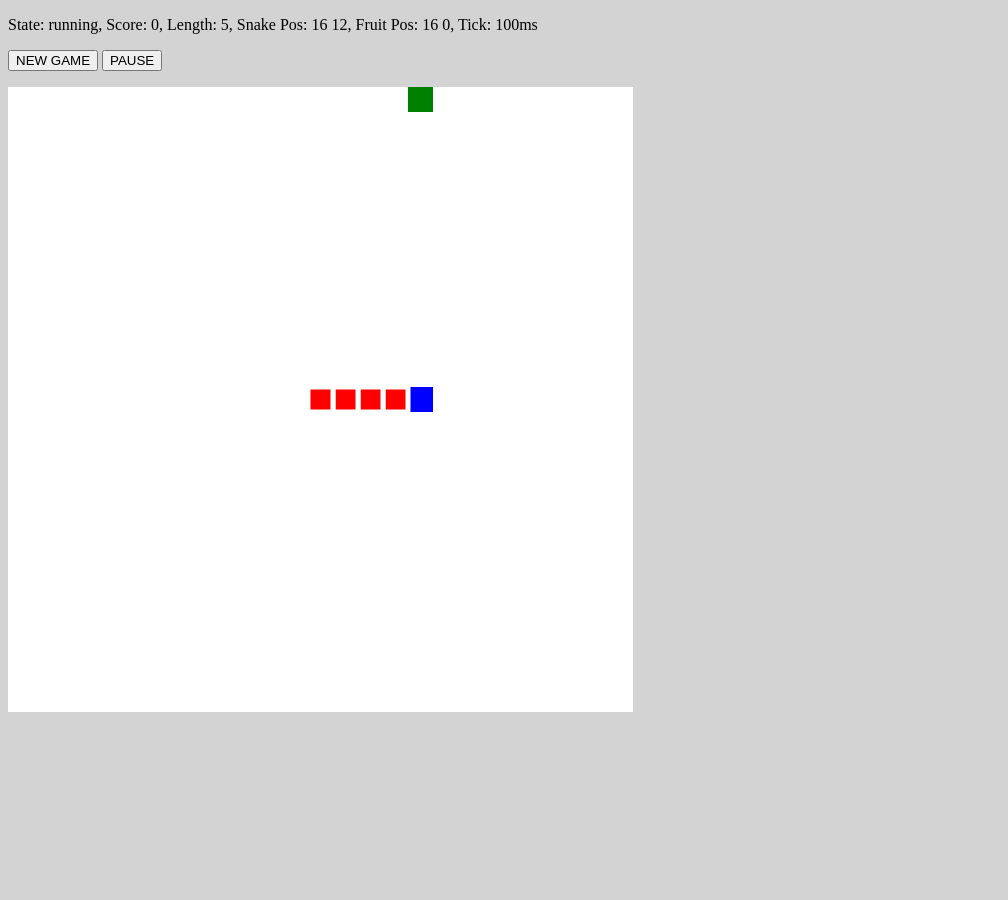
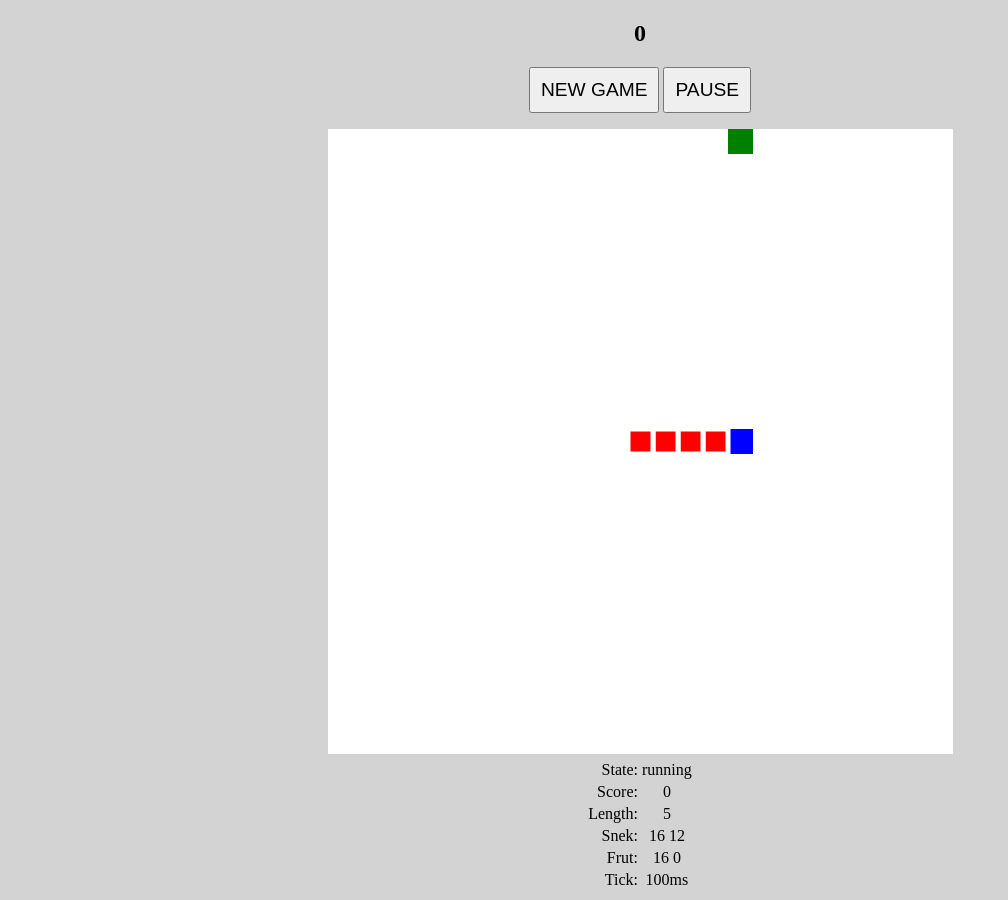
Before and after one commit to satyanash/jsnake, a plain HTML site: page index.html in a window 1280 px wide. Both pictures are taken after a click on the button "NEW GAME". Shown: the whole page, without its empty margins (0-1008 px from the left). Before the commit the page ends 800 px from the top, so only its background shows below. Drawn offline with Linux system fonts and the light colour scheme.

Commit message:
improve UI, add support for HJKL, WASD keys

```diff
--- a/index.html
+++ b/index.html
@@ -1,22 +1,43 @@
 <!DOCTYPE html>
 <html>
 	<head>
-		<title>JS Snake</title>
+		<title>snek</title>
+		<style>
+body{
+	background-color:LightGray;
+	text-align:center;
+}
+button{
+	padding: 10px;
+	font-size: 120%;
+}
+#logTable{
+	margin-left:auto;
+	margin-right:auto;
+}
+
+#logTable td:first-child{
+	text-align: right;
+}
+		</style>
 	</head>
-	<body style="background-color:LightGray;" onload="onload()">
-		<p>
-		State: <span id="state"></span>,
-		Score: <span id="score"></span>,
-		Length: <span id="length"></span>,
-		Snake Pos: <span id="snake"></span>,
-		Fruit Pos: <span id="fruit"></span>,
-		Tick: <span id="tick"></span>
-		</p>
+	<body style="" onload="onload()">
+		<h2 id="marks">snek</h2>
 		<p>
 			<button type="button" id="newGameButton">NEW GAME</button>
 			<button type="button" id="pauseToggle">PAUSE</button>
 		</p>
 		<canvas id="canvas"></canvas>
+		<table id="logTable">
+			<tbody>
+			<tr><td>State:</td><td id="state"></td></tr>
+			<tr><td>Score:</td><td id="score"></td></tr>
+			<tr><td>Length:</td><td id="length"></td></tr>
+			<tr><td>Snek:</td><td id="snake"></td></tr>
+			<tr><td>Frut:</td><td id="fruit"></td></tr>
+			<tr><td>Tick:</td><td id="tick"></td></tr>
+			</tbody>
+		</table>
 		<script src="./jsnake.js"></script>
 	</body>
 </html>
--- a/jsnake.js
+++ b/jsnake.js
@@ -18,6 +18,7 @@ var logState = function(state){
 	document.getElementById("fruit").innerHTML = state.fruit.pos.x + " " + state.fruit.pos.y;
 	document.getElementById("tick").innerHTML = state.tickDelay + "ms";
 	document.getElementById("state").innerHTML = state.gameState;
+	document.getElementById("marks").innerHTML = state.score;
 };
 
 var randomPoint = function(width,height){
@@ -63,34 +64,6 @@ var drawSnake = function(ctx, state){
 		ctx.strokeStyle = "White";
 		i && ctx.strokeRect(x, y, girth, girth);
 	}
-
-	/*
-	var lengt3 = state.snake.length * state.field.scaleFactor;
-	var direction = state.snake.dir;
-	var girth = state.snake.girth * state.field.scaleFactor;
-
-
-	for( var i=0; i < length / girth; i++){
-		switch(direction){
-			case UP:
-				ctx.fillRect(x, y+(i*girth), girth, girth);
-				i && ctx.strokeRect(x, y+(i*girth), girth, girth);
-				break;
-			case DOWN:
-				ctx.fillRect(x, y-(i*girth), girth, girth);
-				i && ctx.strokeRect(x, y-(i*girth), girth, girth);
-				break;
-			case LEFT:
-				ctx.fillRect(x+(i*girth), y, girth, girth);
-				i && ctx.strokeRect(x+(i*girth), y, girth, girth);
-				break;
-			case RIGHT:
-				ctx.fillRect(x-(i*girth), y, girth, girth);
-				i && ctx.strokeRect(x-(i*girth), y, girth, girth);
-				break;
-		}
-	}
-	*/
 };
 
 var drawFruit = function(ctx, state){
@@ -115,24 +88,6 @@ var moveSnake = function(state, movementDelta){
 			state.snake.cells[i].dir = state.snake.cells[i-1].dir;
 		}
 	}
-
-	/*
-	//move snake one bit ahead
-	switch(state.snake.dir){
-		case UP:
-			state.snake.pos.y = wrap(state.snake.pos.y - movementDelta, state.field.height);
-			break;
-		case LEFT:
-			state.snake.pos.x = wrap(state.snake.pos.x - movementDelta, state.field.width);
-			break;
-		case DOWN:
-			state.snake.pos.y = wrap(state.snake.pos.y + movementDelta, state.field.height);
-			break;
-		case RIGHT:
-			state.snake.pos.x = wrap(state.snake.pos.x + movementDelta, state.field.width);
-			break;
-	}
-	*/
 };
 
 var initializeCtx = function(state){
@@ -251,7 +206,9 @@ var onload = function(ctx){
 		createInitialSnake(state, startPos);
 
 		//run the animation sequence
-		state.animationId = window.requestAnimationFrame(function(){drawFrame(ctx,state);});
+		state.animationId = window.requestAnimationFrame(function(){
+			drawFrame(ctx,state);
+		});
 
 		//start the ticker
 		state.tickId = setTimeout(function(){
@@ -316,16 +273,24 @@ var onload = function(ctx){
 
 	var handleKeyDown = function(e, state){
 		switch(e.keyCode){
-			case 37:
+			case 37://Left Arrow
+			case 72:// h key
+			case 65:// a key
 				turnSnake(state, LEFT, movementDelta);
 				break;
-			case 38:
+			case 38://Up Arrow
+			case 75:// k key
+			case 87:// w key
 				turnSnake(state, UP, movementDelta);
 				break;
-			case 39:
+			case 39://Right Arrow
+			case 76:// l key
+			case 68:// d key
 				turnSnake(state, RIGHT, movementDelta);
 				break;
-			case 40:
+			case 40://Down Arrow
+			case 74:// j key
+			case 83:// s key
 				turnSnake(state, DOWN, movementDelta);
 				break;
 		}
```
